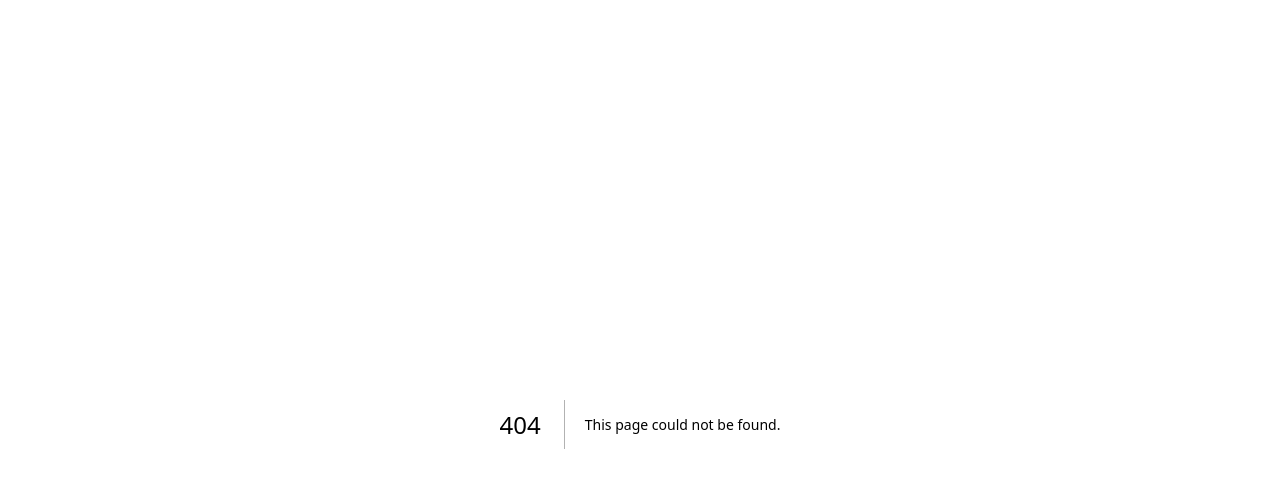
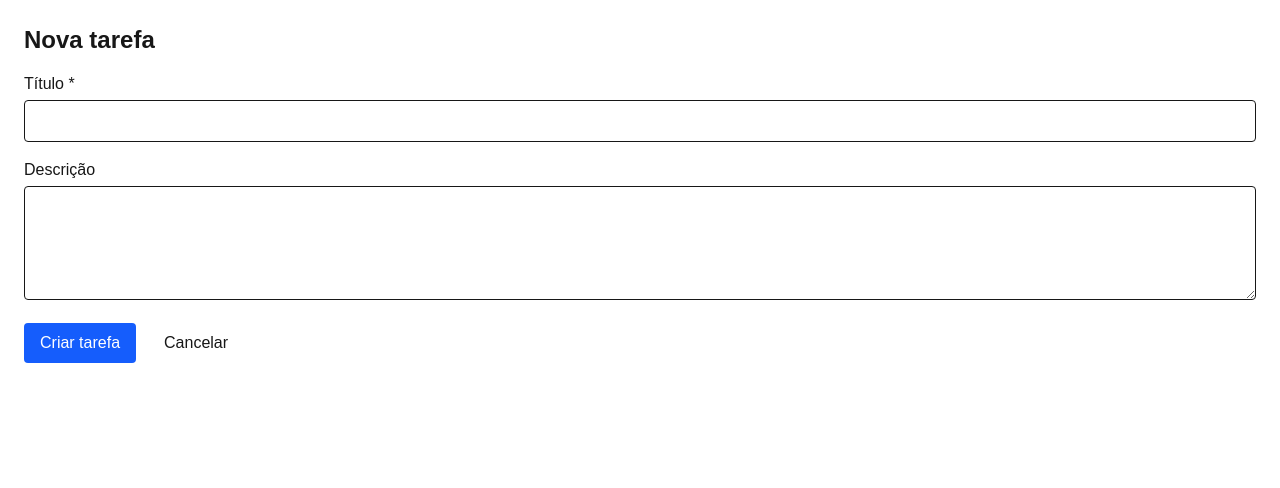
Before and after one commit to thiagocolen/ubiquitous-octo-giggle, a Next.js app: page /tasks/new in a window 1280 px wide. Before the commit this address had no page. Shown: the top 488 px of the page. Built offline with nearby package versions, Linux system fonts and the light colour scheme.

Commit message:
create task form

```diff
--- a/app/page.tsx
+++ b/app/page.tsx
@@ -1,17 +1,24 @@
+import Link from "next/link";
 import { connection } from "next/server";
 import { TaskList } from "@/components/task-list";
 import { PAGE_SIZE } from "@/lib/schemas";
 import { caller } from "@/lib/trpc/server";
 
-export default async function HomePage() {
+export default async function HomePage({ searchParams }: PageProps<"/">) {
   await connection();
 
+  const { status } = await searchParams;
   const firstPage = await caller.task.list({ limit: PAGE_SIZE });
 
   return (
     <div className="space-y-4">
-      <h1 className="text-2xl font-bold">Tarefas</h1>
-      <TaskList initialPage={firstPage} />
+      <header className="flex items-center justify-between">
+        <h1 className="text-2xl font-bold">Tarefas</h1>
+        <Link href="/tasks/new" className="rounded bg-blue-600 px-3 py-1.5 text-white">
+          Nova tarefa
+        </Link>
+      </header>
+      <TaskList initialPage={firstPage} status={typeof status === "string" ? status : undefined} />
     </div>
   );
 }
--- /dev/null
+++ b/app/tasks/new/page.tsx
@@ -0,0 +1,10 @@
+import { TaskForm } from "@/components/task-form";
+
+export default function NewTaskPage() {
+  return (
+    <div className="space-y-4">
+      <h1 className="text-2xl font-bold">Nova tarefa</h1>
+      <TaskForm />
+    </div>
+  );
+}
--- /dev/null
+++ b/components/task-form.tsx
@@ -0,0 +1,102 @@
+"use client";
+
+import { useMutation, useQueryClient } from "@tanstack/react-query";
+import type { TRPCClientErrorLike } from "@trpc/client";
+import Link from "next/link";
+import { useRouter } from "next/navigation";
+import { useState } from "react";
+import { z } from "zod";
+import { taskInput } from "@/lib/schemas";
+import { useTRPC } from "@/lib/trpc/client";
+import type { AppRouter } from "@/server/router";
+
+type FieldErrors = Partial<Record<"titulo" | "descricao", string[]>>;
+
+export function TaskForm() {
+  const trpc = useTRPC();
+  const queryClient = useQueryClient();
+  const router = useRouter();
+
+  const [values, setValues] = useState({ titulo: "", descricao: "" });
+  const [fieldErrors, setFieldErrors] = useState<FieldErrors>({});
+  const [formError, setFormError] = useState<string | null>(null);
+
+  async function handleSuccess(status: "created" | "updated") {
+    // Mark the cached list stale so it refetches when the list page mounts.
+    await queryClient.invalidateQueries(trpc.task.list.pathFilter());
+    router.push(`/?status=${status}`);
+  }
+
+  function handleError(err: TRPCClientErrorLike<AppRouter>) {
+    const zodError = err.data?.zodError;
+    if (zodError) {
+      setFieldErrors(zodError.fieldErrors);
+      setFormError("Verifique os campos destacados.");
+    } else {
+      setFormError(err.message);
+    }
+  }
+
+  const create = useMutation(
+    trpc.task.create.mutationOptions({ onSuccess: () => handleSuccess("created"), onError: handleError }),
+  );
+  const isPending = create.isPending;
+
+  function handleSubmit(e: React.FormEvent<HTMLFormElement>) {
+    e.preventDefault();
+    setFormError(null);
+
+    // Same schema as the server: block submission before any request is sent.
+    const parsed = taskInput.safeParse(values);
+    if (!parsed.success) {
+      setFieldErrors(z.flattenError(parsed.error).fieldErrors);
+      return;
+    }
+    setFieldErrors({});
+
+    create.mutate(parsed.data);
+  }
+
+  // noValidate: let the Zod messages (same wording as the server) be the ones the user sees.
+  return (
+    <form onSubmit={handleSubmit} noValidate className="space-y-4">
+      {formError && <p role="alert" className="rounded bg-red-100 p-2 text-red-800">{formError}</p>}
+
+      <div className="space-y-1">
+        <label htmlFor="titulo" className="block font-medium">Título *</label>
+        <input
+          id="titulo"
+          value={values.titulo}
+          onChange={(e) => setValues((v) => ({ ...v, titulo: e.target.value }))}
+          aria-invalid={!!fieldErrors.titulo}
+          className="w-full rounded border p-2"
+        />
+        {fieldErrors.titulo && <p className="text-sm text-red-600">{fieldErrors.titulo[0]}</p>}
+      </div>
+
+      <div className="space-y-1">
+        <label htmlFor="descricao" className="block font-medium">Descrição</label>
+        <textarea
+          id="descricao"
+          rows={4}
+          value={values.descricao}
+          onChange={(e) => setValues((v) => ({ ...v, descricao: e.target.value }))}
+          aria-invalid={!!fieldErrors.descricao}
+          className="w-full rounded border p-2"
+        />
+        {fieldErrors.descricao && <p className="text-sm text-red-600">{fieldErrors.descricao[0]}</p>}
+      </div>
+
+      <div className="flex gap-3">
+        <button
+          type="submit"
+          disabled={isPending}
+          className="rounded bg-blue-600 px-4 py-2 text-white disabled:opacity-50"
+        >
+          {isPending ? "Salvando…" : "Criar tarefa"}
+        </button>
+        <Link href="/" className="px-4 py-2">Cancelar</Link>
+      </div>
+    </form>
+  );
+}
--- a/components/task-list.tsx
+++ b/components/task-list.tsx
@@ -2,6 +2,7 @@
 
 import { useInfiniteQuery, useMutation, useQueryClient } from "@tanstack/react-query";
 import type { inferRouterOutputs } from "@trpc/server";
+import { useRouter } from "next/navigation";
 import { useEffect, useState } from "react";
 import { formatDate } from "@/lib/format";
 import { PAGE_SIZE } from "@/lib/schemas";
@@ -11,10 +12,22 @@ import type { AppRouter } from "@/server/router";
 type TaskPage = inferRouterOutputs<AppRouter>["task"]["list"];
 type Message = { type: "success" | "error"; text: string };
 
-export function TaskList({ initialPage }: { initialPage: TaskPage }) {
+const STATUS_MESSAGES: Record<string, string> = {
+  created: "Tarefa criada com sucesso.",
+  updated: "Tarefa atualizada com sucesso.",
+};
+
+export function TaskList({ initialPage, status }: { initialPage: TaskPage; status?: string }) {
   const trpc = useTRPC();
   const queryClient = useQueryClient();
-  const [message, setMessage] = useState<Message | null>(null);
+  const router = useRouter();
+  const [message, setMessage] = useState<Message | null>(
+    status && STATUS_MESSAGES[status] ? { type: "success", text: STATUS_MESSAGES[status] } : null,
+  );
+
+  useEffect(() => {
+    if (status) router.replace("/", { scroll: false });
+  }, [status, router]);
 
   // Auto-dismiss messages.
   useEffect(() => {
```
